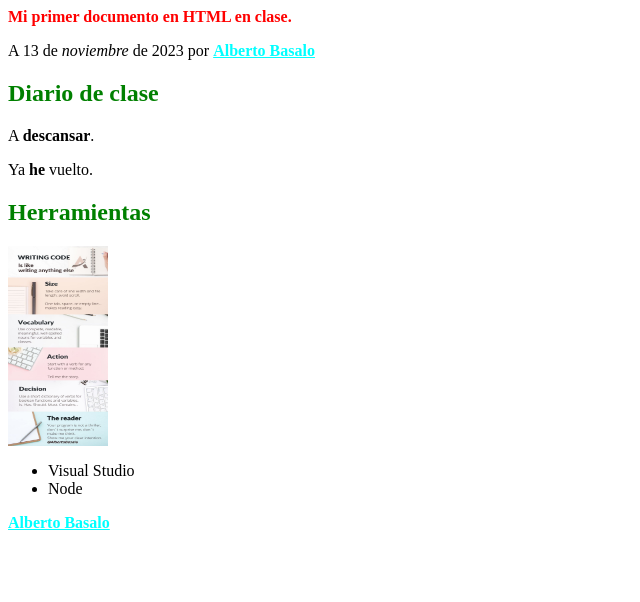
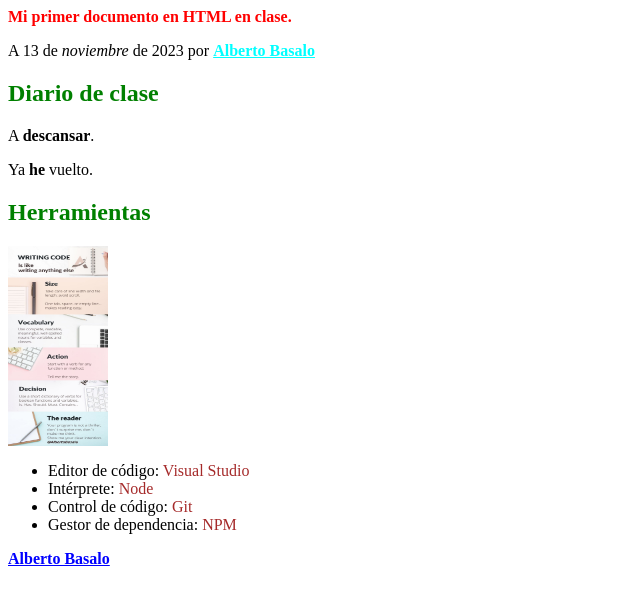
Before and after one commit to TrainingITCourses/leda_web, a plain HTML site: page index.html in a window 1280 px wide. Shown: the whole page, without its empty margins (0-640 px from the left). Drawn offline with Linux system fonts and the light colour scheme.

Commit message:
feat: styles

```diff
--- a/index.html
+++ b/index.html
@@ -22,12 +22,14 @@
       <h2>Herramientas</h2>
       <img src="./writing-code.jpg" width="100" height="200">
       <ul>
-        <li>Visual Studio</li>
-        <li>Node</li>
+        <li>Editor de código: <span class="herramienta">Visual Studio</span></li>
+        <li>Intérprete: <span class="herramienta">Node</span></li>
+        <li>Control de código: <span class="herramienta">Git</span></li>
+        <li>Gestor de dependencia: <span class="herramienta">NPM</span></li>
       </ul>
     </div>
     <footer>
-      <a href="https://www.albertobasalo.dev/">Alberto Basalo</a>
+      <a id="autor" href="https://www.albertobasalo.dev/">Alberto Basalo</a>
     </footer>
   </body>
 </html>
--- a/style.css
+++ b/style.css
@@ -11,3 +11,11 @@ a {
   color: cyan;
   font-weight: bold;
 }
+
+#autor {
+  color: blue;
+}
+
+.herramienta {
+  color: brown;
+}
```
